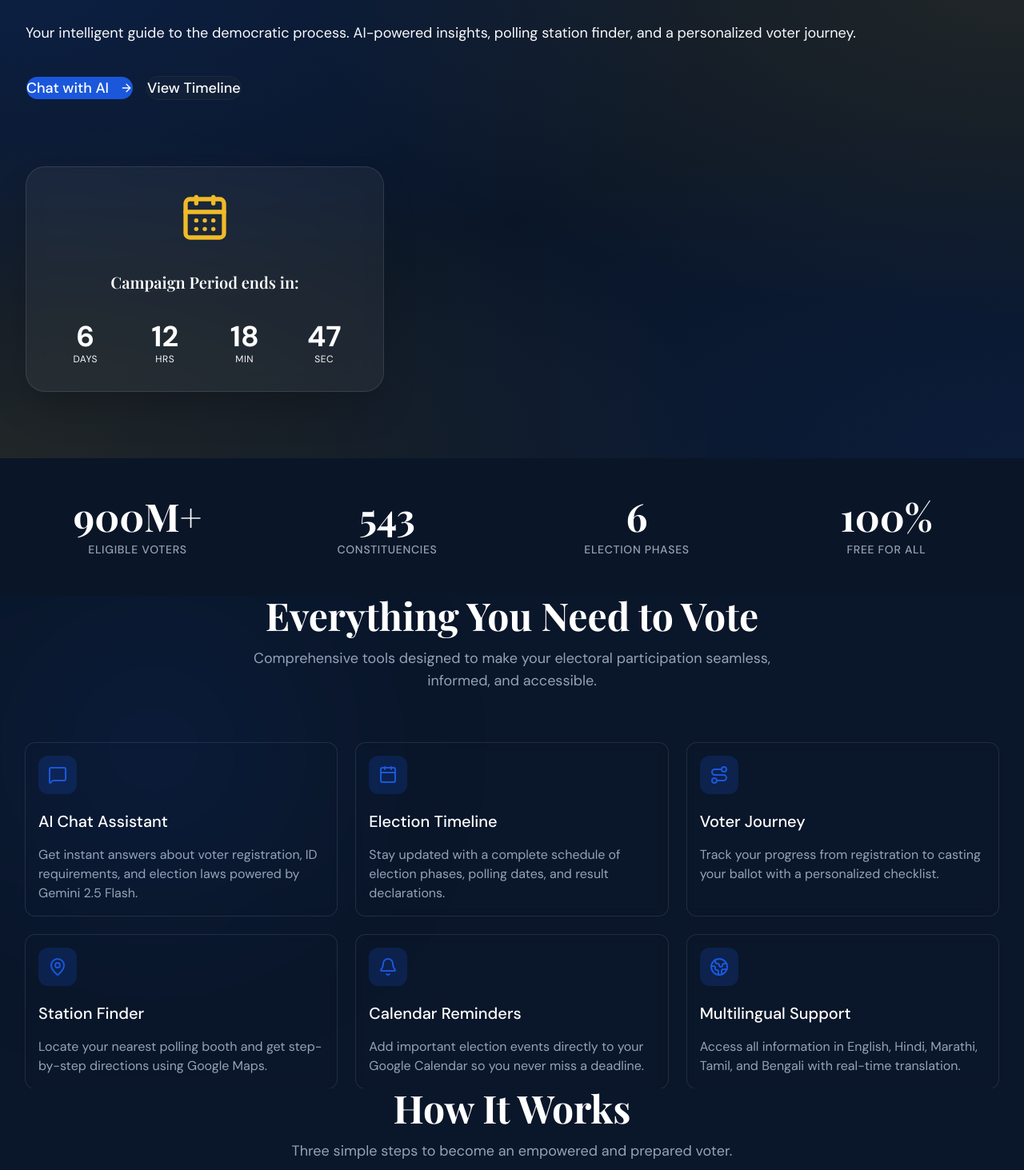
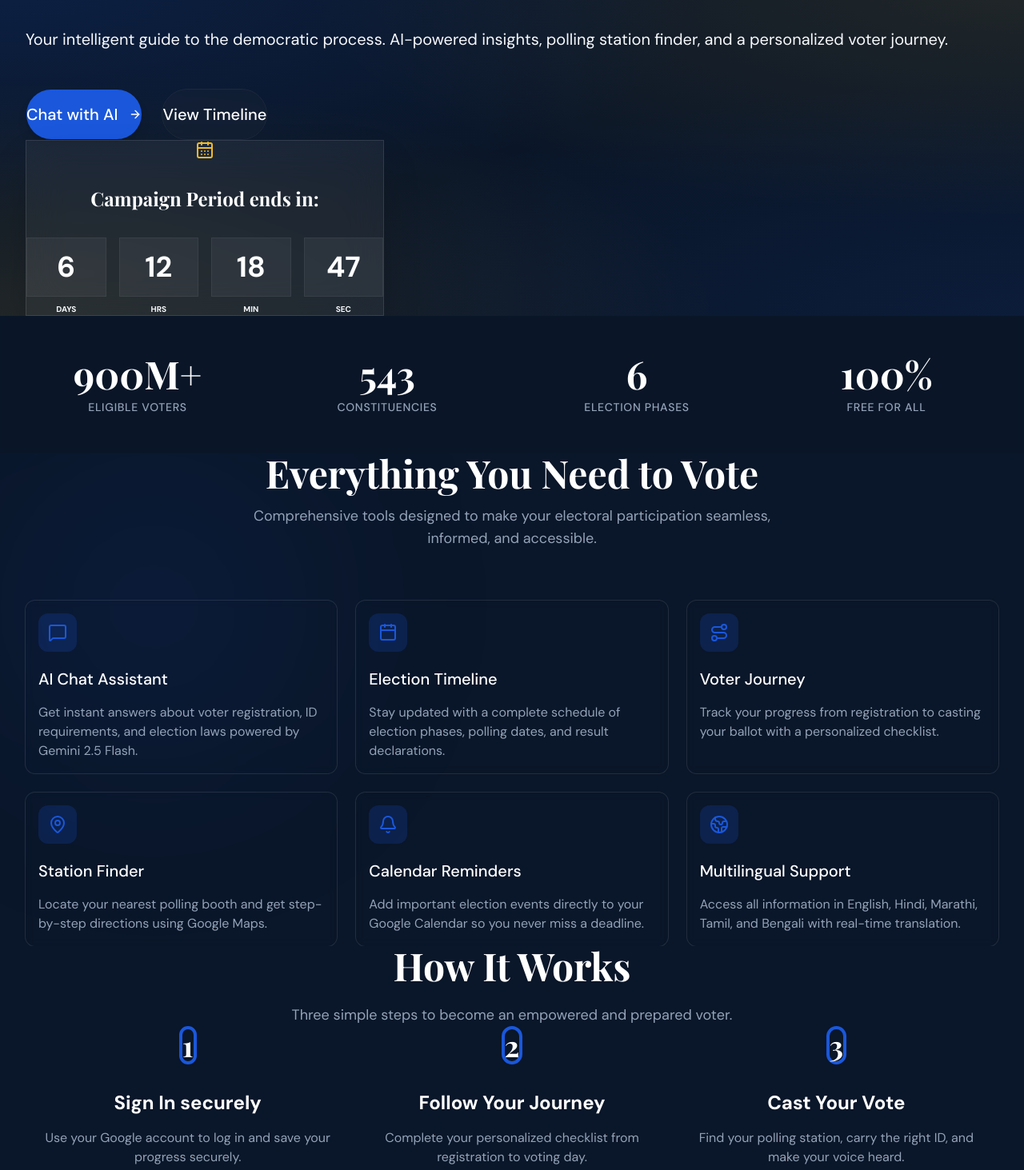
Before and after one commit to atul-1603/VoteGuide-AI, a Next.js app: page / in a window 1280 px wide. Shown: the part 86-1549 px from the top of the page at 80% size. Built offline with nearby package versions, Linux system fonts and the light colour scheme; no server answers; a web font is replaced by a local one.

Commit message:
style: enhance hero section aesthetics, refine layout spacing, and update component grid styling

```diff
--- a/app/page.tsx
+++ b/app/page.tsx
@@ -6,12 +6,14 @@ import { FAQAccordion } from "@/features/home/components/FAQAccordion";
 
 export default function Home() {
   return (
-    <div className="flex flex-col min-h-screen">
+    <div className="flex flex-col w-full">
       <HeroSection />
       <StatsBar />
-      <FeaturesGrid />
-      <HowItWorks />
-      <FAQAccordion />
+      <div className="flex flex-col relative z-10 w-full">
+        <FeaturesGrid />
+        <HowItWorks />
+        <FAQAccordion />
+      </div>
     </div>
   );
 }
--- a/features/home/components/FAQAccordion.tsx
+++ b/features/home/components/FAQAccordion.tsx
@@ -37,7 +37,7 @@ const faqs = [
 
 export function FAQAccordion() {
   return (
-    <section className="py-24 bg-background">
+    <section className="py-24 bg-background relative">
       <div className="container max-w-3xl">
         <div className="text-center mb-16">
           <h2 className="font-serif text-3xl md:text-5xl font-bold mb-4 text-white">Frequently Asked Questions</h2>
--- a/features/home/components/HeroSection.tsx
+++ b/features/home/components/HeroSection.tsx
@@ -78,78 +78,88 @@ export function HeroSection() {
   };
 
   return (
-    <section className="relative min-h-[90vh] flex items-center justify-center overflow-hidden mesh-bg pt-16">
-      <div className="container relative z-10 grid lg:grid-cols-2 gap-12 items-center">
+    <section className="relative min-h-[90vh] flex items-center py-20 overflow-hidden mesh-bg">
+      <div className="container relative z-10 grid lg:grid-cols-2 gap-16 items-center">
         <motion.div
           variants={containerVariants}
           initial="hidden"
           animate="visible"
-          className="flex flex-col gap-6"
+          className="flex flex-col gap-8"
         >
           <motion.h1
             variants={itemVariants}
-            className="font-serif text-5xl sm:text-6xl lg:text-7xl font-bold leading-tight text-white drop-shadow-sm"
+            className="font-serif text-6xl sm:text-7xl lg:text-8xl font-bold leading-[1.1] text-white drop-shadow-sm"
           >
             Know Your <span className="text-secondary">Vote.</span>
           </motion.h1>
           <motion.p
             variants={itemVariants}
-            className="text-lg sm:text-xl text-white/80 max-w-xl"
+            className="text-xl sm:text-2xl text-white/80 max-w-xl leading-relaxed"
           >
             Your intelligent guide to the democratic process. AI-powered insights, polling station finder, and a personalized voter journey.
           </motion.p>
-          <motion.div variants={itemVariants} className="flex flex-wrap gap-4 mt-4">
-            <Button asChild size="lg" className="bg-primary hover:bg-primary/90 text-white rounded-full px-8 text-lg h-14">
+          <motion.div variants={itemVariants} className="flex flex-wrap gap-6 mt-4">
+            <Button asChild size="lg" className="bg-primary hover:bg-primary/90 text-white rounded-full px-10 text-xl h-16 shadow-lg shadow-primary/25">
               <Link href="/chat">
-                Chat with AI <ArrowRight className="ml-2 h-5 w-5" />
+                Chat with AI <ArrowRight className="ml-2 h-6 w-6" />
               </Link>
             </Button>
-            <Button asChild variant="outline" size="lg" className="rounded-full px-8 text-lg h-14 border-white/20 hover:bg-white/10 hover:text-white text-white">
+            <Button asChild variant="outline" size="lg" className="rounded-full px-10 text-xl h-16 border-white/20 hover:bg-white/10 hover:text-white text-white backdrop-blur-sm">
               <Link href="/timeline">View Timeline</Link>
             </Button>
           </motion.div>
         </motion.div>
 
         <motion.div
-          initial={{ opacity: 0, scale: 0.9 }}
-          animate={{ opacity: 1, scale: 1 }}
+          initial={{ opacity: 0, x: 20 }}
+          animate={{ opacity: 1, x: 0 }}
           transition={{ duration: 0.8, delay: 0.2 }}
-          className="hidden lg:flex justify-end"
+          className="hidden lg:flex justify-end items-center"
         >
-          <div className="relative w-full max-w-md aspect-square">
-            {/* Glassmorphism card for countdown */}
           <div
-              className="absolute top-1/2 left-1/2 -translate-x-1/2 -translate-y-1/2 w-full p-8 rounded-3xl bg-white/5 border border-white/10 backdrop-blur-md shadow-2xl shadow-primary/20 flex flex-col items-center justify-center gap-6"
+            className="w-full max-w-md p-10 rounded-[2rem] bg-white/5 border border-white/10 backdrop-blur-xl shadow-2xl shadow-primary/20 flex flex-col items-center gap-8 relative overflow-hidden group"
             role="timer"
             aria-live="polite"
             aria-label={`Countdown: ${timeLeft.days} days, ${timeLeft.hours} hours, ${timeLeft.minutes} minutes, ${timeLeft.seconds} seconds remaining for ${targetEvent?.title || 'next event'}`}
           >
-              <CalendarDays className="h-16 w-16 text-secondary opacity-80" aria-hidden="true" />
-              <div className="text-center w-full">
-                <h3 className="font-serif text-xl font-semibold text-white mb-6 h-12 flex items-center justify-center">
+            {/* Decorative background glow */}
+            <div className="absolute -top-24 -right-24 w-48 h-48 bg-primary/20 rounded-full blur-[80px] group-hover:bg-primary/30 transition-colors" />
+
+            <CalendarDays className="h-20 w-20 text-secondary drop-shadow-[0_0_15px_rgba(240,180,41,0.3)]" aria-hidden="true" />
+
+            <div className="text-center w-full relative z-10">
+              <h3 className="font-serif text-2xl font-bold text-white mb-8 min-h-[4rem] flex items-center justify-center px-4 leading-snug">
                 {getLabel()}
               </h3>
+
               {!isFinished && (
-                  <div className="grid grid-cols-4 gap-4">
-                    <div className="flex flex-col items-center">
-                      <span className="text-4xl font-bold text-white w-16 tabular-nums">{timeLeft.days}</span>
-                      <span className="text-xs text-white/60 uppercase tracking-wider">Days</span>
+                <div className="grid grid-cols-4 gap-4 sm:gap-6">
+                  <div className="flex flex-col items-center gap-2">
+                    <div className="bg-white/5 w-full py-4 rounded-2xl border border-white/5">
+                      <span className="text-4xl font-bold text-white tabular-nums">{timeLeft.days}</span>
                     </div>
-                    <div className="flex flex-col items-center">
-                      <span className="text-4xl font-bold text-white w-12 tabular-nums">{timeLeft.hours.toString().padStart(2, '0')}</span>
-                      <span className="text-xs text-white/60 uppercase tracking-wider">Hrs</span>
+                    <span className="text-[10px] text-white/50 uppercase tracking-[0.2em] font-bold">Days</span>
                   </div>
-                    <div className="flex flex-col items-center">
-                      <span className="text-4xl font-bold text-white w-12 tabular-nums">{timeLeft.minutes.toString().padStart(2, '0')}</span>
-                      <span className="text-xs text-white/60 uppercase tracking-wider">Min</span>
+                  <div className="flex flex-col items-center gap-2">
+                    <div className="bg-white/5 w-full py-4 rounded-2xl border border-white/5">
+                      <span className="text-4xl font-bold text-white tabular-nums">{timeLeft.hours.toString().padStart(2, '0')}</span>
                     </div>
-                    <div className="flex flex-col items-center">
-                      <span className="text-4xl font-bold text-white w-12 tabular-nums">{timeLeft.seconds.toString().padStart(2, '0')}</span>
-                      <span className="text-xs text-white/60 uppercase tracking-wider">Sec</span>
+                    <span className="text-[10px] text-white/50 uppercase tracking-[0.2em] font-bold">Hrs</span>
+                  </div>
+                  <div className="flex flex-col items-center gap-2">
+                    <div className="bg-white/5 w-full py-4 rounded-2xl border border-white/5">
+                      <span className="text-4xl font-bold text-white tabular-nums">{timeLeft.minutes.toString().padStart(2, '0')}</span>
+                    </div>
+                    <span className="text-[10px] text-white/50 uppercase tracking-[0.2em] font-bold">Min</span>
+                  </div>
+                  <div className="flex flex-col items-center gap-2">
+                    <div className="bg-white/5 w-full py-4 rounded-2xl border border-white/5">
+                      <span className="text-4xl font-bold text-white tabular-nums">{timeLeft.seconds.toString().padStart(2, '0')}</span>
+                    </div>
+                    <span className="text-[10px] text-white/50 uppercase tracking-[0.2em] font-bold">Sec</span>
                   </div>
                 </div>
               )}
-              </div>
             </div>
           </div>
         </motion.div>
--- a/features/home/components/HowItWorks.tsx
+++ b/features/home/components/HowItWorks.tsx
@@ -22,32 +22,32 @@ const steps = [
 
 export function HowItWorks() {
   return (
-    <section className="py-24 bg-card/30 border-y border-white/5">
-      <div className="container">
-        <div className="text-center max-w-2xl mx-auto mb-16">
-          <h2 className="font-serif text-3xl md:text-5xl font-bold mb-4 text-white">How It Works</h2>
-          <p className="text-lg text-muted-foreground">Three simple steps to become an empowered and prepared voter.</p>
+    <section className="py-24 bg-card/30 border-y border-white/5 relative">
+      <div className="container relative">
+        <div className="text-center max-w-2xl mx-auto mb-20">
+          <h2 className="font-serif text-4xl md:text-5xl font-bold mb-6 text-white">How It Works</h2>
+          <p className="text-lg text-muted-foreground leading-relaxed">Three simple steps to become an empowered and prepared voter.</p>
         </div>
 
-        <div className="relative max-w-4xl mx-auto">
-          {/* Connector Line */}
-          <div className="hidden md:block absolute top-12 left-[15%] right-[15%] h-[2px] bg-white/10" />
+        <div className="relative max-w-5xl mx-auto">
+          {/* Connector Line (hidden on small screens) */}
+          <div className="hidden md:block absolute top-12 left-[10%] right-[10%] h-[1px] bg-gradient-to-r from-transparent via-white/20 to-transparent" />
 
-          <div className="grid md:grid-cols-3 gap-12 relative z-10">
+          <div className="grid grid-cols-1 md:grid-cols-3 gap-16 md:gap-12 relative z-10">
             {steps.map((item, index) => (
               <motion.div
                 key={index}
-                initial={{ opacity: 0, y: 20 }}
+                initial={{ opacity: 0, y: 30 }}
                 whileInView={{ opacity: 1, y: 0 }}
-                viewport={{ once: true }}
-                transition={{ duration: 0.5, delay: index * 0.2 }}
-                className="flex flex-col items-center text-center"
+                viewport={{ once: true, margin: "-100px" }}
+                transition={{ duration: 0.6, delay: index * 0.2 }}
+                className="flex flex-col items-center text-center group"
               >
-                <div className="w-24 h-24 rounded-full bg-background border-4 border-primary flex items-center justify-center mb-6 shadow-xl shadow-primary/20">
+                <div className="w-24 h-24 rounded-full bg-background border-4 border-primary flex items-center justify-center mb-8 shadow-[0_0_30px_rgba(26,86,219,0.2)] group-hover:scale-110 transition-transform duration-300">
                   <span className="font-serif text-4xl font-bold text-white">{item.step}</span>
                 </div>
-                <h3 className="text-xl font-bold text-white mb-3">{item.title}</h3>
-                <p className="text-muted-foreground leading-relaxed">{item.description}</p>
+                <h3 className="text-2xl font-bold text-white mb-4">{item.title}</h3>
+                <p className="text-muted-foreground leading-relaxed px-4">{item.description}</p>
               </motion.div>
             ))}
           </div>
--- a/features/home/components/StatsBar.tsx
+++ b/features/home/components/StatsBar.tsx
@@ -13,7 +13,7 @@ export function StatsBar() {
   return (
     <section className="border-y border-white/5 bg-background/50 backdrop-blur-sm py-12">
       <div className="container">
-        <div className="grid grid-cols-2 md:grid-cols-4 gap-8 divide-x divide-white/5">
+        <div className="grid grid-cols-2 md:grid-cols-4 gap-8 md:divide-x divide-white/10">
           {stats.map((stat, index) => (
             <motion.div
               key={index}
```
Lines whose indentation alone changed are shown as unchanged.
